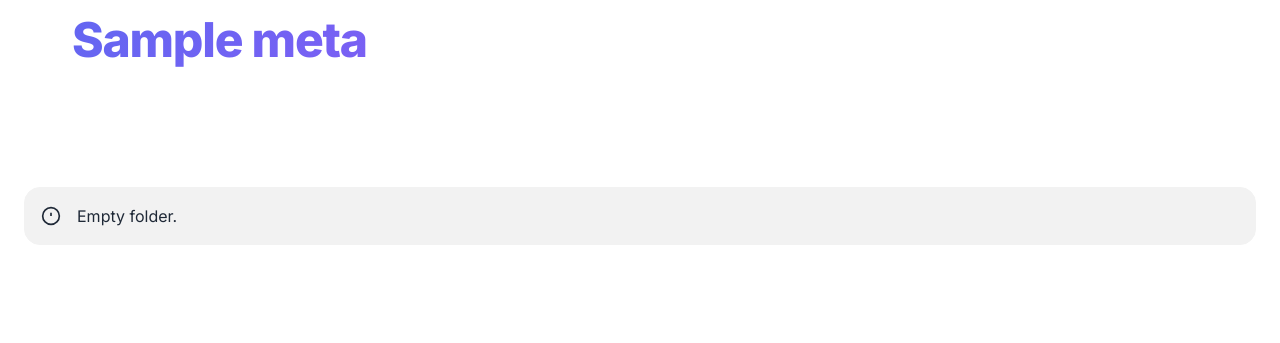
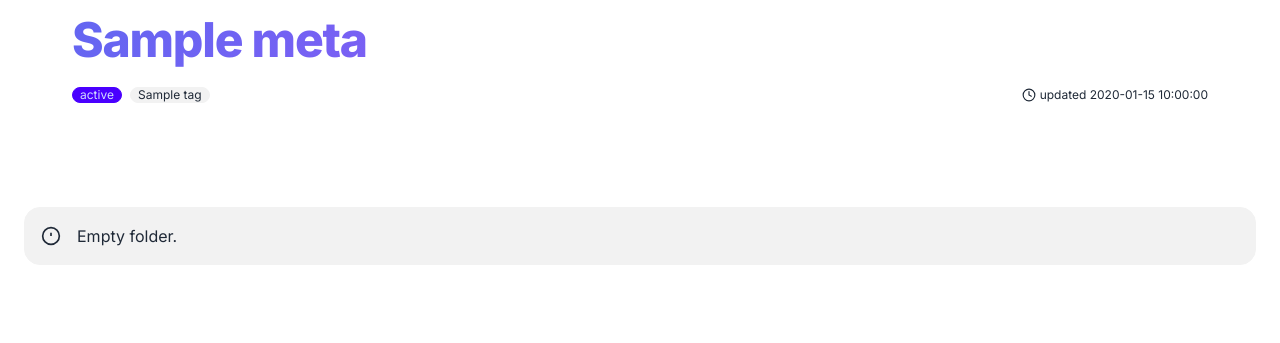
Before and after one commit to Fzkuji/Wiki-Agent-Harness, a Python web app: template wiki_agent_harness/templates/folder.html.j2 in a window 1280 px wide. Shown: the part 198-541 px from the top of the page. Run offline with Jinja, Linux system fonts and the light colour scheme; the template is opened without the code that fills it: most values are stand-ins (such as "Sample title", 1, 10 or a date in 2020); some libraries are stand-ins or nearby versions.

Commit message:
templates: hero metadata strip + folder card child counts
- New _macros.html.j2 with hero_meta(meta) macro — renders a chip row
  (status pill + tag badges + updated date with clock icon) at the
  bottom of any .wah-hero. Imported and called in folder / landing /
  concept / entity / procedure / comparison / source / diagram /
  dashboard / timeline templates. note template intentionally minimal.

- ops.rebuild_folder_index now counts each subfolder's direct
  n_pages + n_subfolders and passes them in children dicts; folder
  template renders them as ghost badges inside each folder card
  ("5 pages · 2 folders"), so the index pre-discloses depth instead
  of forcing a click to find out a folder is empty.

Co-Authored-By: Claude Opus 4.7 (1M context) <noreply@anthropic.com>

```diff
--- /dev/null
+++ b/wiki_agent_harness/templates/_macros.html.j2
@@ -0,0 +1,26 @@
+{#- Reusable Jinja2 macros shared across page templates. -#}
+
+{#- Hero metadata strip: small row of chips for tags + updated date.
+    Renders nothing if meta has no relevant fields. Place at the bottom
+    of a .wah-hero just below the lede. -#}
+{% macro hero_meta(meta) -%}
+{%- set tags = meta.get("tags") or [] -%}
+{%- set updated = meta.get("updated") or "" -%}
+{%- set status = meta.get("status") or "" -%}
+{%- if tags or updated or status -%}
+<div class="flex flex-wrap items-center gap-2 mt-5 text-xs">
+  {%- if status -%}
+  <span class="badge badge-primary badge-sm">{{ status }}</span>
+  {%- endif -%}
+  {%- for tag in tags -%}
+  <span class="badge badge-ghost badge-sm">{{ tag }}</span>
+  {%- endfor -%}
+  {%- if updated -%}
+  <span class="text-base-content/50 inline-flex items-center gap-1 ml-auto">
+    <svg xmlns="http://www.w3.org/2000/svg" class="w-3.5 h-3.5" viewBox="0 0 24 24" fill="none" stroke="currentColor" stroke-width="2" stroke-linecap="round" stroke-linejoin="round"><circle cx="12" cy="12" r="10"/><polyline points="12 6 12 12 16 14"/></svg>
+    updated {{ updated }}
+  </span>
+  {%- endif -%}
+</div>
+{%- endif -%}
+{%- endmacro %}
--- a/wiki_agent_harness/templates/comparison.html.j2
+++ b/wiki_agent_harness/templates/comparison.html.j2
@@ -1,5 +1,6 @@
 {#- description: side-by-side comparison of 2+ options. Slots: summary, table, verdict. -#}
 {% extends "base.html.j2" %}
+{% from "_macros.html.j2" import hero_meta %}
 
 {% block main %}
 <section class="wah-hero">
@@ -9,6 +10,7 @@
     <!-- wah:slot id="summary" -->
     <!-- /wah:slot -->
   </div>
+  {{ hero_meta(meta) }}
 </section>
 
 <section class="mb-12">
--- a/wiki_agent_harness/templates/concept.html.j2
+++ b/wiki_agent_harness/templates/concept.html.j2
@@ -1,5 +1,6 @@
 {#- description: explanation page. Slots: summary, body, examples, related_notes. Use for abstract ideas, definitions, techniques. -#}
 {% extends "base.html.j2" %}
+{% from "_macros.html.j2" import hero_meta %}
 
 {% block main %}
 <section class="wah-hero">
@@ -9,6 +10,7 @@
     <!-- wah:slot id="summary" -->
     <!-- /wah:slot -->
   </div>
+  {{ hero_meta(meta) }}
 </section>
 
 <article class="prose prose-base max-w-none">
--- a/wiki_agent_harness/templates/dashboard.html.j2
+++ b/wiki_agent_harness/templates/dashboard.html.j2
@@ -1,5 +1,6 @@
 {#- description: results / metrics dashboard. Slots: summary, stats (daisyUI .stats), charts (<canvas data-chart=…>), table, takeaways. -#}
 {% extends "base.html.j2" %}
+{% from "_macros.html.j2" import hero_meta %}
 
 {% block main %}
 <section class="wah-hero">
@@ -9,6 +10,7 @@
     <!-- wah:slot id="summary" -->
     <!-- /wah:slot -->
   </div>
+  {{ hero_meta(meta) }}
 </section>
 
 <section class="mb-10">
--- a/wiki_agent_harness/templates/diagram.html.j2
+++ b/wiki_agent_harness/templates/diagram.html.j2
@@ -1,5 +1,6 @@
 {#- description: Mermaid diagram with surrounding context. Slots: summary, diagram (Mermaid source inside <pre class="mermaid">), notes, caption. -#}
 {% extends "base.html.j2" %}
+{% from "_macros.html.j2" import hero_meta %}
 
 {% block main %}
 <section class="wah-hero">
@@ -9,6 +10,7 @@
     <!-- wah:slot id="summary" -->
     <!-- /wah:slot -->
   </div>
+  {{ hero_meta(meta) }}
 </section>
 
 <figure class="card bg-base-100 border border-base-300 mb-8 overflow-hidden">
--- a/wiki_agent_harness/templates/entity.html.j2
+++ b/wiki_agent_harness/templates/entity.html.j2
@@ -1,5 +1,6 @@
 {#- description: named thing (person, project, product, dataset, paper). Slots: summary, attributes, description, related_notes. -#}
 {% extends "base.html.j2" %}
+{% from "_macros.html.j2" import hero_meta %}
 
 {% block main %}
 <section class="wah-hero">
@@ -9,6 +10,7 @@
     <!-- wah:slot id="summary" -->
     <!-- /wah:slot -->
   </div>
+  {{ hero_meta(meta) }}
 </section>
 
 <div class="grid gap-8 lg:grid-cols-[minmax(0,1fr)_18rem]">
--- a/wiki_agent_harness/templates/folder.html.j2
+++ b/wiki_agent_harness/templates/folder.html.j2
@@ -1,5 +1,6 @@
 {#- description: auto-generated folder index (README.html). Lists pages and subfolders. Re-rendered automatically; do not edit by hand. -#}
 {% extends "base.html.j2" %}
+{% from "_macros.html.j2" import hero_meta %}
 
 {% block main %}
 <section class="wah-hero">
@@ -9,6 +10,7 @@
     <!-- wah:slot id="description" -->
     <!-- /wah:slot -->
   </div>
+  {{ hero_meta(meta) }}
 </section>
 
 {%- set folders = children | selectattr("kind", "equalto", "folder") | list %}
@@ -30,6 +32,12 @@
           {{ c.title }}
         </h3>
         {%- if c.note %}<p class="text-sm text-base-content/60 line-clamp-2 m-0">{{ c.note }}</p>{%- endif %}
+        {%- if c.n_pages or c.n_subfolders %}
+        <div class="card-actions justify-start mt-2 flex-wrap gap-1">
+          {%- if c.n_pages %}<span class="badge badge-ghost badge-sm font-mono">{{ c.n_pages }} page{% if c.n_pages != 1 %}s{% endif %}</span>{%- endif %}
+          {%- if c.n_subfolders %}<span class="badge badge-ghost badge-sm font-mono">{{ c.n_subfolders }} folder{% if c.n_subfolders != 1 %}s{% endif %}</span>{%- endif %}
+        </div>
+        {%- endif %}
       </div>
     </a>
     {%- endfor %}
--- a/wiki_agent_harness/templates/landing.html.j2
+++ b/wiki_agent_harness/templates/landing.html.j2
@@ -1,5 +1,6 @@
 {#- description: top-level overview / hero. Slots: tagline, body, highlights. Use for the vault root or top of a major area. -#}
 {% extends "base.html.j2" %}
+{% from "_macros.html.j2" import hero_meta %}
 
 {% block main %}
 <section class="wah-hero text-center md:text-left">
--- a/wiki_agent_harness/templates/procedure.html.j2
+++ b/wiki_agent_harness/templates/procedure.html.j2
@@ -1,5 +1,6 @@
 {#- description: step-by-step how-to. Slots: summary, prerequisites, steps, pitfalls. -#}
 {% extends "base.html.j2" %}
+{% from "_macros.html.j2" import hero_meta %}
 
 {% block main %}
 <section class="wah-hero">
@@ -9,6 +10,7 @@
     <!-- wah:slot id="summary" -->
     <!-- /wah:slot -->
   </div>
+  {{ hero_meta(meta) }}
 </section>
 
 <section class="mb-10">
--- a/wiki_agent_harness/templates/source.html.j2
+++ b/wiki_agent_harness/templates/source.html.j2
@@ -1,5 +1,6 @@
 {#- description: external reference (paper, article, talk, dataset). Slots: citation, abstract, key_points, excerpts. -#}
 {% extends "base.html.j2" %}
+{% from "_macros.html.j2" import hero_meta %}
 
 {% block main %}
 <section class="wah-hero">
@@ -19,6 +20,7 @@
     <!-- wah:slot id="citation" -->
     <!-- /wah:slot -->
   </div>
+  {{ hero_meta(meta) }}
 </section>
 
 <section class="mb-10">
--- a/wiki_agent_harness/templates/timeline.html.j2
+++ b/wiki_agent_harness/templates/timeline.html.j2
@@ -1,5 +1,6 @@
 {#- description: chronological log of events (project diary, paper revision history, lit-review timeline). Slots: summary, events, notes. -#}
 {% extends "base.html.j2" %}
+{% from "_macros.html.j2" import hero_meta %}
 
 {% block main %}
 <section class="wah-hero">
@@ -9,6 +10,7 @@
     <!-- wah:slot id="summary" -->
     <!-- /wah:slot -->
   </div>
+  {{ hero_meta(meta) }}
 </section>
 
 <section class="mb-12">
```
Also changed, not shown: wiki_agent_harness/ops.py (+16 -0 lines).
